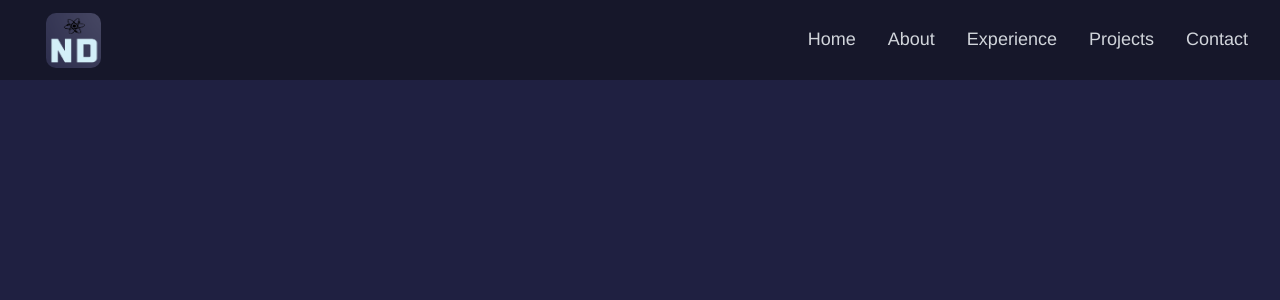
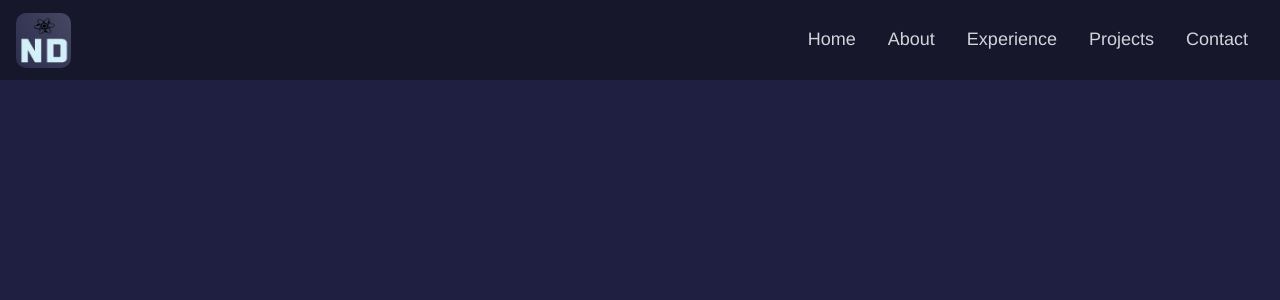
Before and after one commit to Nestor-19/personal-website, a React (Create React App) app: page / in a window 1280 px wide. Shown: the top 300 px of the page. Built offline with nearby package versions, Linux system fonts and the light colour scheme; the HTML template or start-up script is replaced by a standard one.

Commit message:
Removed left padding of logo in navbar

```diff
--- a/src/components/Layout/Layout.js
+++ /dev/null
@@ -1,12 +0,0 @@
-import Navigationbar from '../Navbar/Navbar';
-import './Layout.scss';
-
-const Layout = () => {
-    return (
-        <>
-            <Navigationbar />
-        </>
-    )
-}
-
-export default Layout;
--- a/src/components/Navbar/Navbar.css
+++ b/src/components/Navbar/Navbar.css
@@ -46,7 +46,6 @@
 } */
 
 .logo{
-    margin-left: 30px;
     width: 55px;
     height: 55px;
     border-radius: 10px;
```
Also changed, not shown: src/components/Home/Home.js (added, +13 -0 lines), src/components/Home/Home.css (added).
